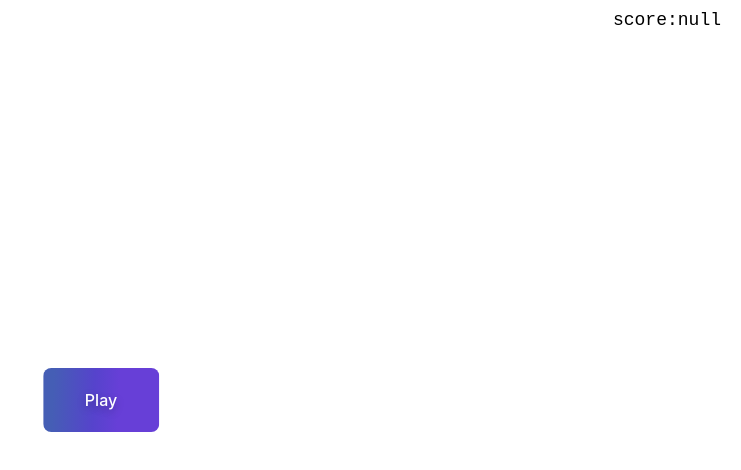
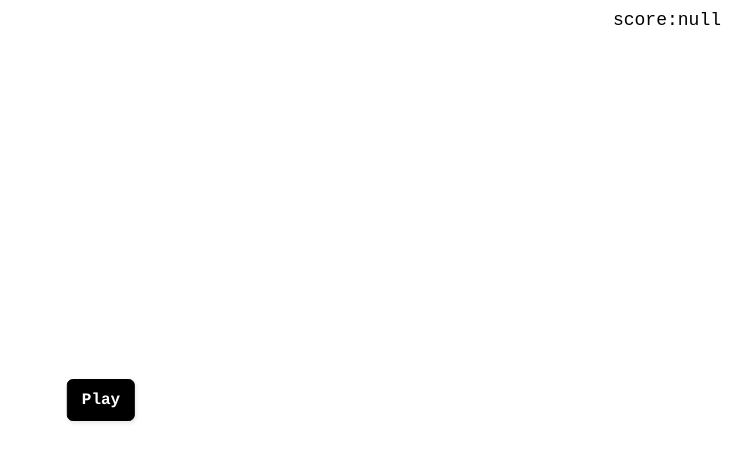
Before and after one commit to JunJunBahadur/FindTheKitto, a plain HTML site: page index.html in a window 1280 px wide. Shown: the whole page, without its empty margins (539-1280 px from the left). Drawn offline with Linux system fonts and the light colour scheme.

Commit message:
all done

```diff
--- a/index.html
+++ b/index.html
@@ -9,7 +9,7 @@
 </head>
 <body>
     <div id="main">
-        <button class="button-36" id="play" onclick="gameStart()">Play</button>
+        <button class="button-24" id="play" onclick="gameStart()">Play</button>
         <p id="score"></p>
         <p id="axis"></p>
         <p id="desc"></p>
--- a/index.js
+++ b/index.js
@@ -21,7 +21,7 @@ function gameStart() {
     document.getElementById('play').style.visibility = 'hidden';
     document.getElementById('cat').style.visibility = 'visible';
     generateCat();
-    intervalId = setInterval(movement, 400);
+    intervalId = setInterval(movement, 350);
 }
 
 function setScore() {
--- a/styles.css
+++ b/styles.css
@@ -41,35 +41,40 @@ html, body, #main {
     top: 50%;
     transform: translate(-50%, -50%);
 }
+
 /* CSS */
-.button-36 {
-  background-image: linear-gradient(92.88deg, #455EB5 9.16%, #5643CC 43.89%, #673FD7 64.72%);
-  border-radius: 8px;
-  border-style: none;
+.button-24 {
+  background: black;
+  border: 1px solid black;
+  border-radius: 6px;
+  box-shadow: rgba(0, 0, 0, 0.1) 1px 2px 4px;
   box-sizing: border-box;
   color: #FFFFFF;
   cursor: pointer;
-  flex-shrink: 0;
-  font-family: "Inter UI","SF Pro Display",-apple-system,BlinkMacSystemFont,"Segoe UI",Roboto,Oxygen,Ubuntu,Cantarell,"Open Sans","Helvetica Neue",sans-serif;
+  display: inline-block;
+  font-family: 'Courier New', Courier, monospace;
   font-size: 16px;
-  font-weight: 500;
-  height: 4rem;
-  padding: 0 1.6rem;
+  font-weight: 800;
+  line-height: 16px;
+  min-height: 40px;
+  outline: 0;
+  padding: 12px 14px;
   text-align: center;
-  text-shadow: rgba(0, 0, 0, 0.25) 0 3px 8px;
-  transition: all .5s;
+  text-rendering: geometricprecision;
+  text-transform: none;
   user-select: none;
   -webkit-user-select: none;
   touch-action: manipulation;
+  vertical-align: middle;
 }
 
-.button-36:hover {
-  box-shadow: rgba(80, 63, 205, 0.5) 0 1px 30px;
-  transition-duration: .1s;
+.button-24:hover,
+.button-24:active {
+  background-color: initial;
+  background-position: 0 0;
+  color: black;
 }
 
-@media (min-width: 768px) {
-  .button-36 {
-    padding: 0 2.6rem;
-  }
+.button-24:active {
+  opacity: .5;
 }
```
